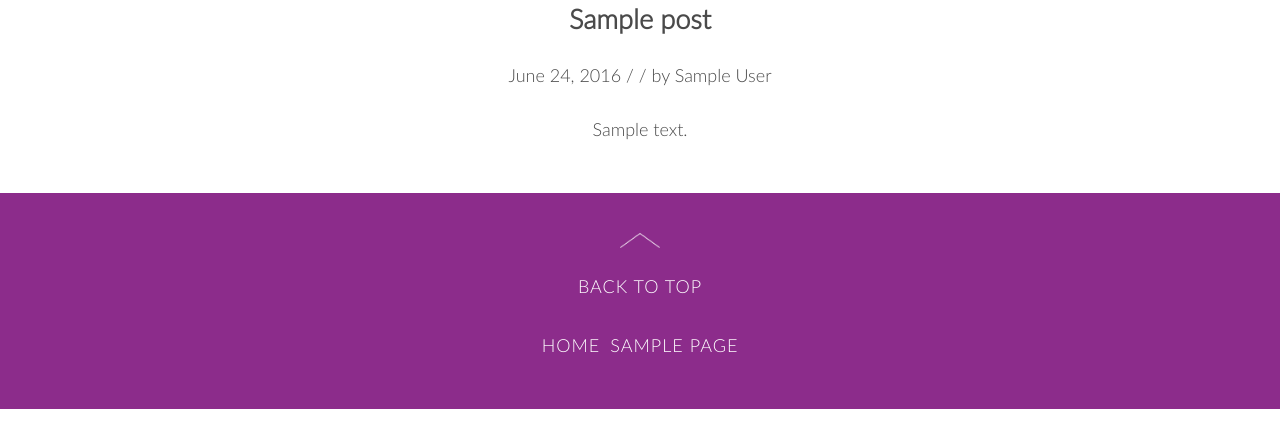
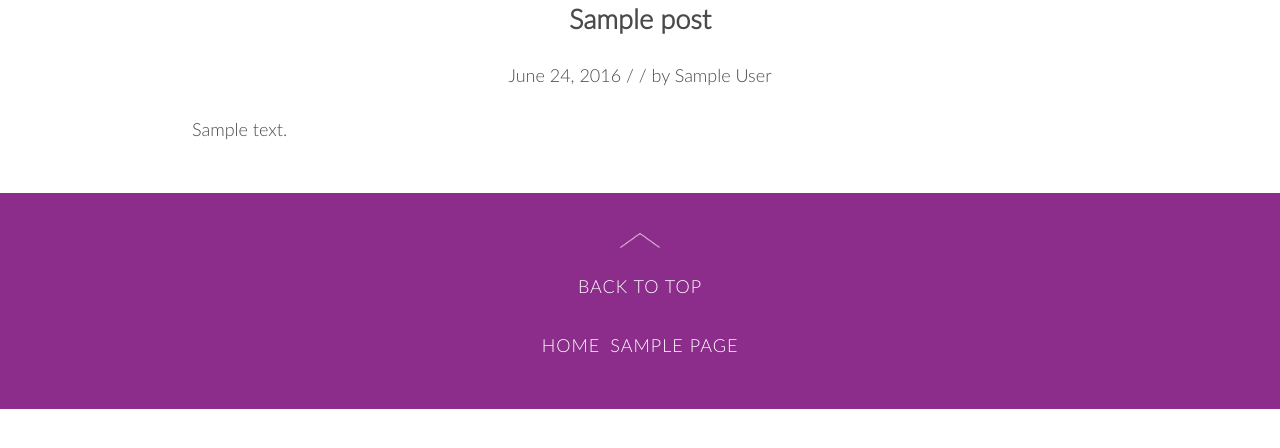
Before and after one commit to redacademy/ppa-spring-2016, a WordPress theme: template themes/dreamrider/index.php in a window 1280 px wide. Shown: the part 143-591 px from the top of the page. Run offline with PHP 8.4 and a stand-in for WordPress, Linux system fonts and the light colour scheme; the site name, menu and one post (Sample post) are stand-ins, and other content is empty; style sheets or scripts are compiled from the project's sources; some libraries are stand-ins or nearby versions.

Commit message:
fix formatting of blog page

```diff
--- a/themes/dreamrider/sass/_blog.scss
+++ b/themes/dreamrider/sass/_blog.scss
@@ -6,12 +6,15 @@
 
 	article{
 		margin: 50px auto;
-		max-width:$mobile-width;
 		text-align:center;
-
 		a{
 			color:$gray;
 			text-decoration:none;
+		}
+
+		p {
+			width: $mobile-width;
+			margin: 0 auto;
 		}
 	}
 
@@ -25,11 +28,4 @@
 		}
 	}
 
-	//Desktop View
-	@include desktop{
-		article{
-			max-width:$desktop-width;
-		}
-	}
-
 }
--- a/themes/dreamrider/sass/_media-queries.scss
+++ b/themes/dreamrider/sass/_media-queries.scss
@@ -245,6 +245,16 @@
   } //end page-template-about
 
 
+/* ----------- Blog  -----------*/
+	.blog {
+		article p {
+			width: 70%;
+			margin-bottom: 50px;
+			text-align: left;
+		}
+}
+
+
 /* ----------- Footer  -----------*/
 
   .footer-menu li {
```
